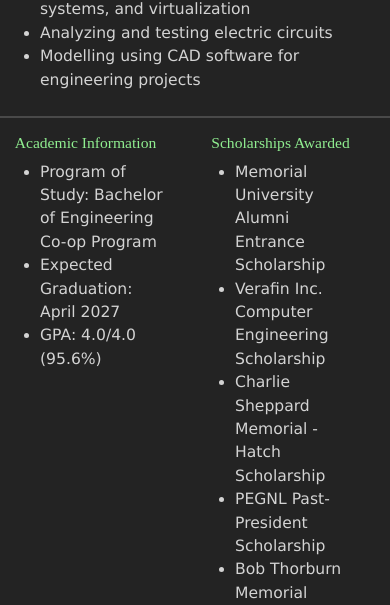
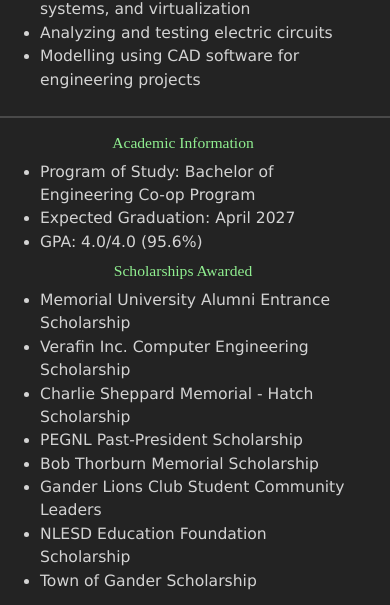
Before and after one commit to Zaid-Duraid/resume_site, a website: page about.html in a window 390 px wide. Shown: the part 682-1287 px from the top of the page. Drawn offline with nearby package versions, Linux system fonts and the light colour scheme.

Commit message:
fix: Update about page in mobile view, fix type in projects

```diff
--- a/about.html
+++ b/about.html
@@ -50,7 +50,7 @@
         </div>
         <hr class="solid_divider" />
         <div class="row" style="width: 100%">
-            <div class="col-6">
+            <div class="col-12 col-lg-6">
                 <p class="h1 text-center dynamic_size_text">Academic Information</p>
                 <ul class="text-secondary fs-5 m-2 dynamic_size_text">
                     <li>Program of Study: Bachelor of Engineering Co-op Program</li>
@@ -66,7 +66,7 @@
                     </div>
                 </div> -->
             </div>
-            <div class="col-6">
+            <div class="col-12 col-lg-6">
                 <p class="h1 text-center dynamic_size_text">
                     Scholarships Awarded
                 </p>
```
Also changed, not shown: includes/projects/eastern_edge_robotics_2025.html (+1 -1 lines).
